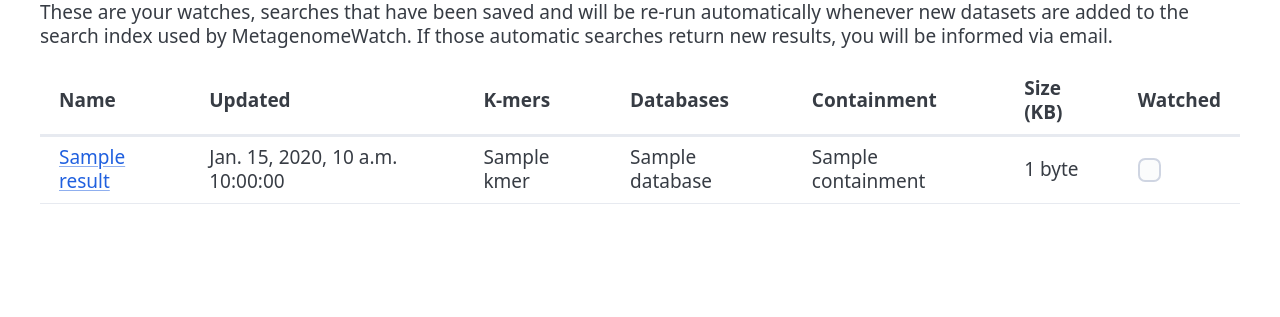
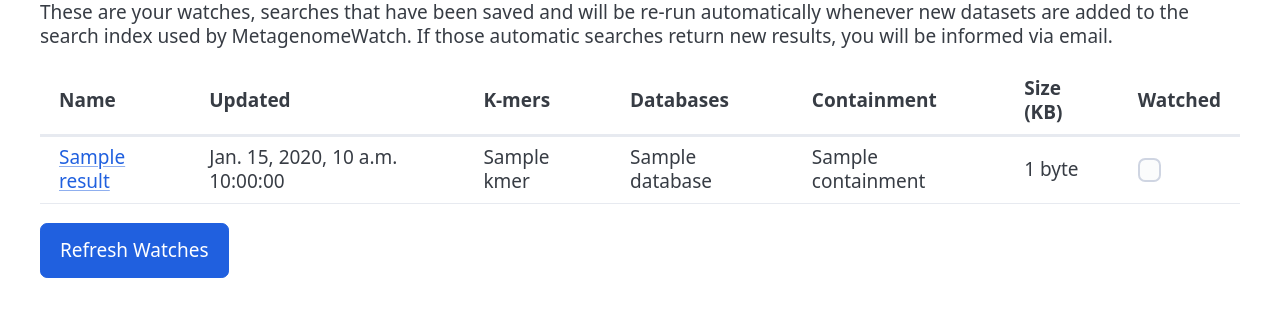
Before and after one commit to rki-mf1/mgwatch, a Django app: template mgw_api/templates/mgw_api/list_watches.html in a window 1280 px wide. Shown: the part 213-530 px from the top of the page. Run offline with Django 5.2, Linux system fonts and the light colour scheme; the template is opened without the code that fills it: most values are stand-ins (such as "Sample title", 1, 10 or a date in 2020).

Commit message:
Hacky: add a button to refresh the watch list, to be used after the user disables watches

```diff
--- a/mgw_api/templates/mgw_api/list_watches.html
+++ b/mgw_api/templates/mgw_api/list_watches.html
@@ -48,6 +48,7 @@
                     {% endfor %}
                 </tbody>
             </table>
+            <button onClick="window.location.href=window.location.href">Refresh Watches</button>
         {% endif %}
     </div>
     <script>
```
